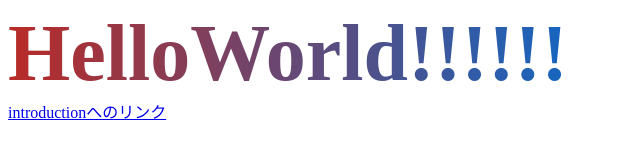
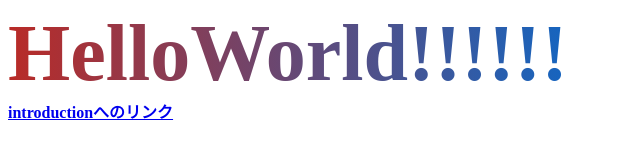
Before and after one commit to matumoto1234/github-pages-sandbox, a plain HTML site: page index.html in a window 1280 px wide. Shown: the full height of the page, 0-640 px from the left. Drawn offline with Linux system fonts and the light colour scheme.

Commit message:
add base URL

```diff
--- a/index.html
+++ b/index.html
@@ -2,6 +2,7 @@
 <head>
   <meta charset="UTF-8">
   <title>matumoto</title>
+  <base href="https://matumoto1234.github.io/github-pages-sandbox/">
   <link rel="stylesheet" href="style.css">
   <link rel="icon" type="image/png" href="icon.png">
 </head>
@@ -11,7 +12,7 @@
     HelloWorld!!!!!!!!!!!!!
   </div>
 
-  <a href="/intoroduction/me.html">
+  <a href="intoroduction/me.html">
     introductionへのリンク
   </a>
 </body>
--- a/style.css
+++ b/style.css
@@ -7,3 +7,7 @@
   background-clip: text;
   -webkit-background-clip: text;
 }
+
+a {
+  font-weight: bold;
+}
```
